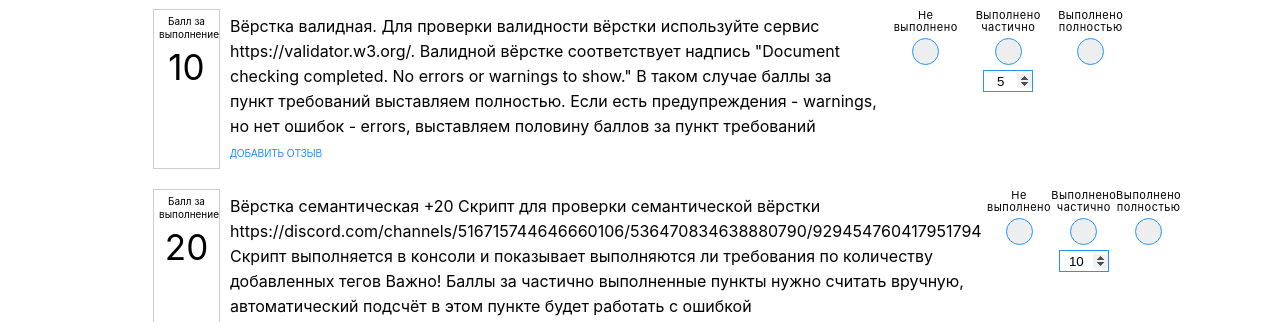
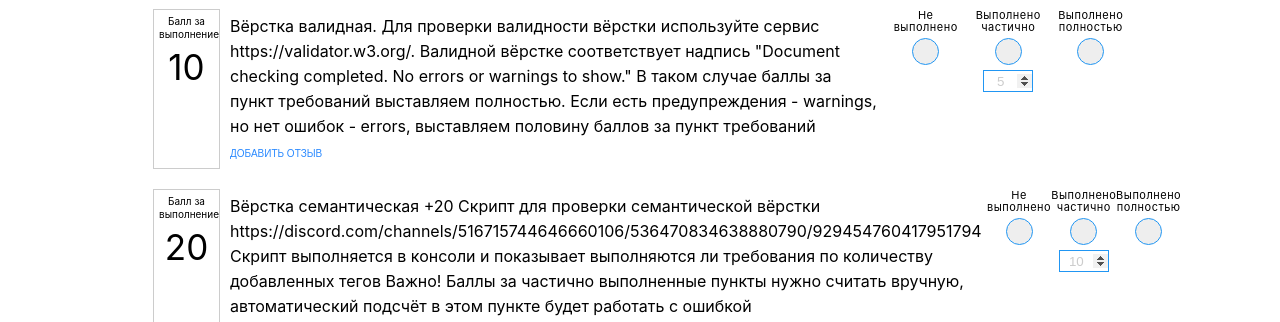
Before and after one commit to igorlyatskiy/cross-check-form, a React (Create React App) app: page / in a window 1280 px wide. Shown: the part 399-721 px from the top of the page. Built offline with nearby package versions, Linux system fonts and the light colour scheme.

Commit message:
feat: add active input highlighting

```diff
--- a/src/App.css
+++ b/src/App.css
@@ -623,6 +623,11 @@ label:hover {
   border: 1px solid #2196f3;
   position: relative;
   text-align: center;
+  color: #ccc;
+}
+
+.radio-group .partial-points-input_active {
+  color: #000000;
 }
 
 /* makes input type number arrows be visible always */
--- a/src/components/Header/Score/getTotalScore.js
+++ b/src/components/Header/Score/getTotalScore.js
@@ -4,7 +4,7 @@ export default function getTotalScore(types, criteria, partialPoints) {
   types.forEach((item) => {
     // console.log(partialPoints.find((partialPoint)=>+partialPoint.id === +item.id))
     if (item.type === 1) {
-      sum += partialPoints.find((partialPoint) => partialPoint.id === item.id)?.value || Math.floor(criteria.find((criteriaItem) => criteriaItem.id === item.id)?.max / 2)
+      sum += partialPoints.find((partialPoint) => partialPoint.id === item.id)?.value || criteria.find((criteriaItem) => criteriaItem.id === item.id)?.max / 2
     }
     if (item.type === 2) {
       sum += criteria.find((criteriaItem) => criteriaItem.id === item.id)?.max
--- a/src/components/Info/hooks/UseResponse.js
+++ b/src/components/Info/hooks/UseResponse.js
@@ -22,7 +22,7 @@ export default function UseResponse(score, comments, wrongCriteria, partialCrite
     }
   })
 
-  response += "\n\nКомментарии к выполненым пунктам:\n\n"
+  response += "\n\nКомментарии к выполненным пунктам:\n\n"
   let commentId = 1;
   correctCriteria.forEach((correct) => {
     const commentForCriteria = comments.find((comment) => comment.id === correct.id)?.value
--- a/src/components/Main/ContentWrapper/CheckBox/Checkbox.jsx
+++ b/src/components/Main/ContentWrapper/CheckBox/Checkbox.jsx
@@ -13,6 +13,8 @@ export default function CheckBox({ text, maxPoints, id }){
 
   const inputValue = types.find((type)=>type.id === id);
   const inputType = inputValue?.type;
+
+  const parialPointsInputClassName = inputType === 1 ? 'partial-points-input partial-points-input_active' : 'partial-points-input'
 
   const setGlobalPartialPoints = (value) => {
     if(value >= 0 && value <= maxPoints) {
@@ -53,7 +55,7 @@ export default function CheckBox({ text, maxPoints, id }){
           <input type="radio" name={id} checked={inputType === inputIndex} onChange={(event)=>changeMarkTypeAction(event, inputIndex)}/>
           <span className="checkmark"/>
           {inputIndex === 1 &&
-          <input type='number' className="partial-points-input" value={partialPoints} step={1} min={1} max={maxPoints - 1} onChange={(event)=>setGlobalPartialPoints(event.target.value)}/>}
+          <input type='number' className={parialPointsInputClassName} value={partialPoints} step={1} min={1} max={maxPoints - 1} onChange={(event)=>setGlobalPartialPoints(event.target.value)}/>}
         </label>
       )}
     </div>
```
